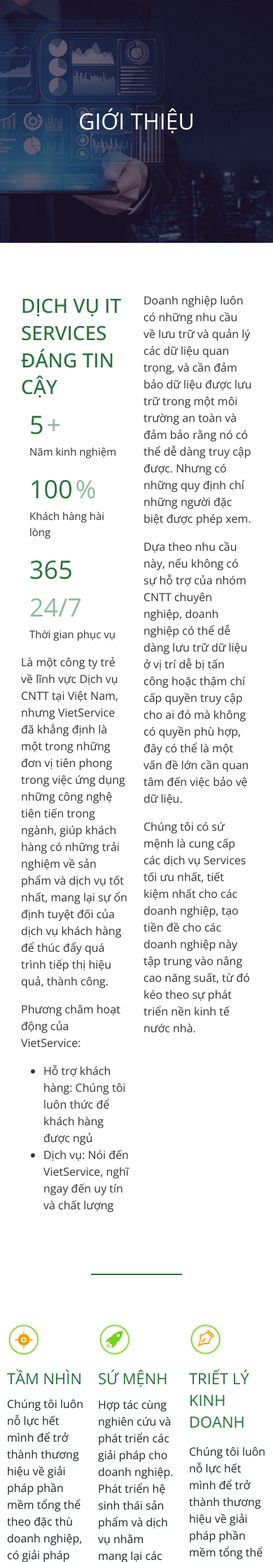
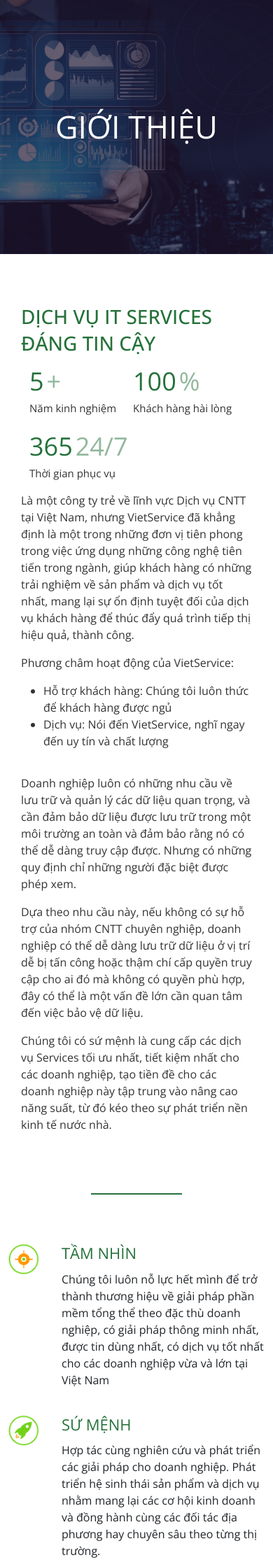
Before and after one commit to rhy911/vietservice, a PHP site: page /aboutus.php in a window 390 px wide. Shown: the part 81-2313 px from the top of the page at 70% size. Run offline with PHP 8.4, Linux system fonts and the light colour scheme.

Commit message:
✨ feat:

```diff
--- a/aboutus.php
+++ b/aboutus.php
@@ -20,13 +20,13 @@
             </div>
         </section>
         <section style="padding: 60px 20px 60px 20px;">
-            <div class="max-width d-flex">
-                <div class="d-flex flex-column justify-content-center width-50 padding-10">
+            <div class="about-us-text-content-1 max-width d-flex">
+                <div class="about-us-text-content-1-element">
                     <h2>DỊCH VỤ IT SERVICES ĐÁNG TIN CẬY</h2>
                     <div>
                         <div class="stats d-flex">
                             <div class="container">
-                                <div class="row justify-content-center text-start">
+                                <div class="row text-start">
                                     <div class="col-md-4">
                                         <span id="count1" class="display-4"></span>
                                         <span class="display-4 light">+</span>
@@ -55,7 +55,7 @@
                         </ul>
                     </div>
                 </div>
-                <div class="width-50 padding-10">
+                <div class="about-us-text-content-1-element">
                     <p>Doanh nghiệp luôn có những nhu cầu về lưu trữ và quản lý các dữ liệu quan trọng, và cần đảm bảo dữ liệu được lưu trữ trong một môi trường an toàn và đảm bảo rằng nó có thể dễ dàng truy cập được. Nhưng có những quy định chỉ những người đặc biệt được phép xem.</p>
                     <p>Dựa theo nhu cầu này, nếu không có sự hỗ trợ của nhóm CNTT chuyên nghiệp, doanh nghiệp có thể dễ dàng lưu trữ dữ liệu ở vị trí dễ bị tấn công hoặc thậm chí cấp quyền truy cập cho ai đó mà không có quyền phù hợp, đây có thể là một vấn đề lớn cần quan tâm đến việc bảo vệ dữ liệu. </p>
                     <p>Chúng tôi có sứ mệnh là cung cấp các dịch vụ Services tối ưu nhất, tiết kiệm nhất cho các doanh nghiệp, tạo tiền đề cho các doanh nghiệp này tập trung vào nâng cao năng suất, từ đó kéo theo sự phát triển nền kinh tế nước nhà.</p>
@@ -64,7 +64,7 @@
         </section>
         <section>
             <div class="devider"></div>
-            <div class="max-width d-flex">
+            <div class="about-us-text-content-2 max-width d-flex">
                 <div class="card">
                     <div class="img-box"><img src="assets/images/Tamnhin.png" alt="aboutus" class="img-fluid"></div>
                     <div>
@@ -198,7 +198,9 @@
     </div>
     <?php include 'shared/footer.php'; ?>
     <div id="video-container">
-        <iframe src="https://www.youtube.com/embed/XHOmBV4js_E?si=eftZaf3DPLpZf3TL" title="YouTube video player" frameborder="0" allow="accelerometer; autoplay; clipboard-write; encrypted-media; gyroscope; picture-in-picture; web-share" referrerpolicy="strict-origin-when-cross-origin" allowfullscreen></iframe>
+        <div class="video-wrapper">
+            <iframe src="https://www.youtube.com/embed/XHOmBV4js_E?si=eftZaf3DPLpZf3TL?controls=1" title="YouTube video player" frameborder="0" allow="accelerometer; autoplay; clipboard-write; encrypted-media; gyroscope; picture-in-picture; web-share" referrerpolicy="strict-origin-when-cross-origin" allowfullscreen></iframe>
+        </div>
     </div>
     <script src="https://cdn.jsdelivr.net/npm/bootstrap@5.3.3/dist/js/bootstrap.bundle.min.js"></script>
     <script src="scripts/number_counter.js"></script>
--- a/styles/aboutus.css
+++ b/styles/aboutus.css
@@ -71,6 +71,14 @@
 
 .margin-bottom-60 {
   margin-bottom: 60px;
+}
+
+.about-us-text-content-1-element {
+  display: flex;
+  flex-direction: column;
+  justify-content: center;
+  width: 50%;
+  padding: 10px;
 }
 
 /* Background sections */
@@ -219,9 +227,18 @@
   justify-content: center;
 }
 
+.video-wrapper {
+  position: relative;
+  width: 1120px;
+  padding-bottom: 33%;
+}
+
 iframe {
-  width: 80vw; /* Adjust the width as needed */
-  height: 80vh; /* Adjust the height as needed */
+  position: absolute;
+  top: 0;
+  left: 0;
+  width: 100%;
+  height: 100%;
 }
 
 /* Animation */
@@ -232,11 +249,11 @@
   }
   25%,
   45% {
-    transform: translateX(-1120px); /* Show second slide */
+    transform: translateX(-33.333333%); /* Show second slide */
   }
   50%,
   70% {
-    transform: translateX(-2240px); /* Show third slide */
+    transform: translateX(-66.666666%); /* Show third slide */
   }
   75%,
   100% {
@@ -247,11 +264,26 @@
 /* Media queries */
 @media (max-width: 768px) {
   .overlay h1 {
-    font-size: 3rem;
+    font-size: 2.8rem;
   }
 
   .about-us {
     margin-top: 5rem;
+  }
+
+  .about-us-text-content-1,
+  .about-us-text-content-2,
+  .share-thought-card {
+    display: block !important;
+  }
+
+  .about-us-text-content-1-element,
+  .card {
+    width: 100%;
+  }
+
+  .row > * {
+    width: auto;
   }
 
   #slider,
@@ -264,32 +296,8 @@
     width: 100%;
   }
 
-  @keyframes slide {
-    0% {
-      transform: translateX(0);
-    }
-    100% {
-      transform: translateX(-900px);
-    }
+  .video-wrapper {
+    width: 100%; /* Adjust the width for smaller screens */
+    padding-top: 22%; /* 16:9 aspect ratio (9/16 = 0.5625, 0.5625 * 90vw = 50.625vw) */
   }
 }
-
-/* Additional responsive optimizations */
-@media (max-width: 480px) {
-  .overlay h1 {
-    font-size: 2rem;
-  }
-
-  .overlay h2 {
-    font-size: 1.5rem;
-  }
-
-  .card {
-    width: 100%;
-    flex-direction: column;
-  }
-
-  .img-box {
-    margin: 0 0 1rem 0 !important;
-  }
-}
```
